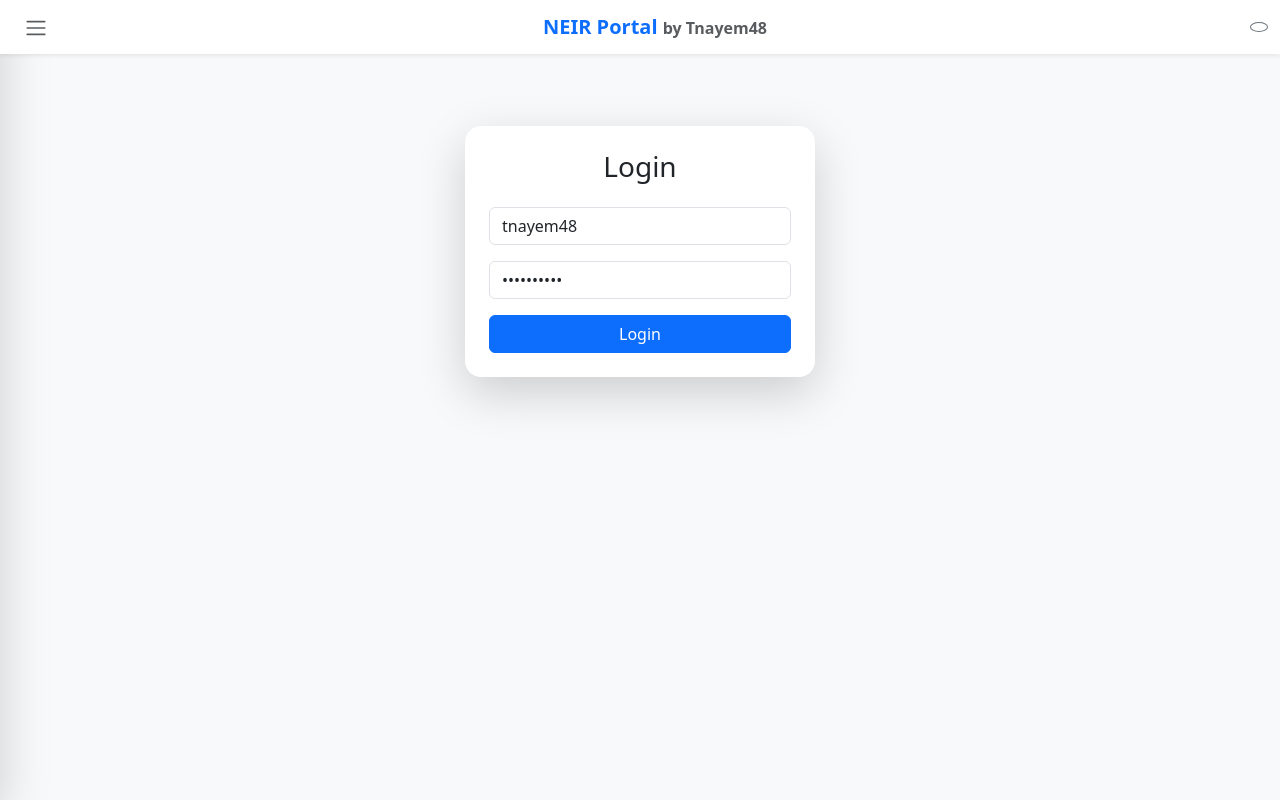
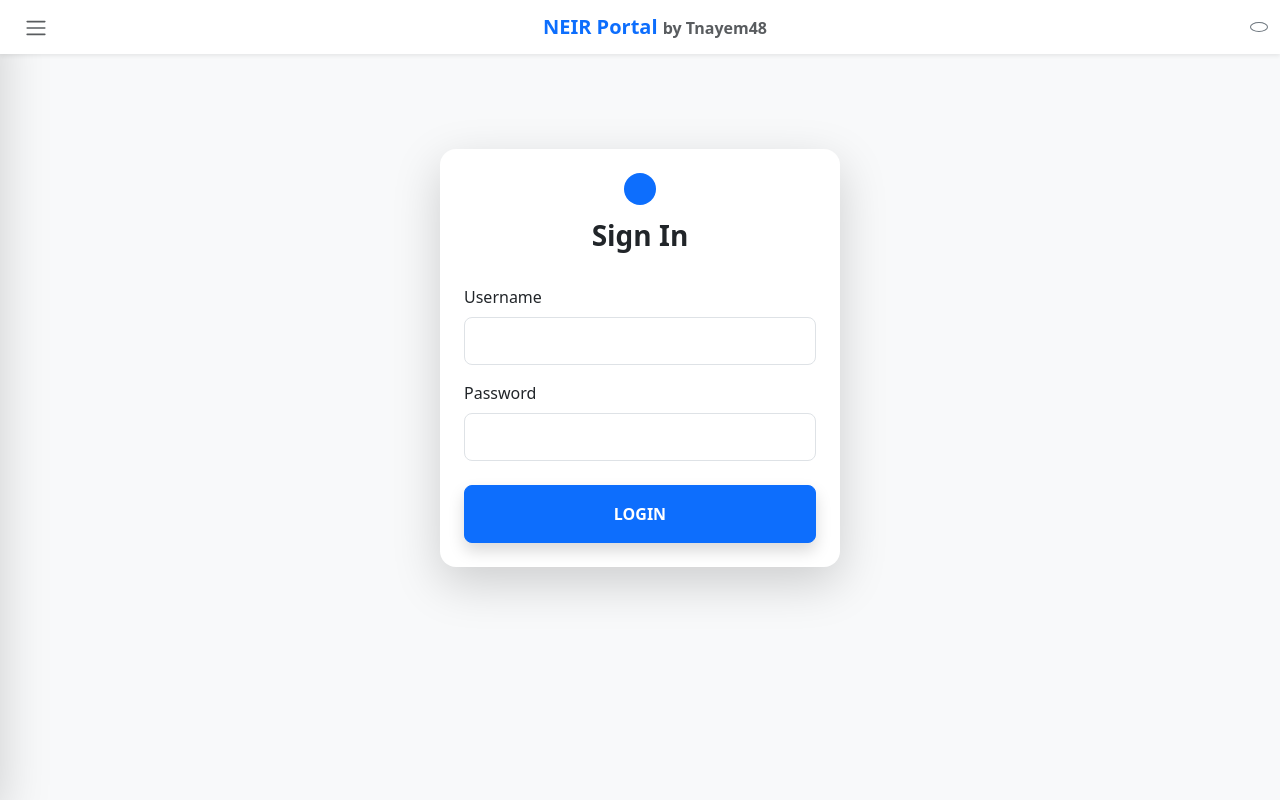
Before and after one commit to nayem-48ai/iMEi-BD, a Next.js app: page /login in a window 1280 px wide. Built offline with nearby package versions, Linux system fonts and the light colour scheme.

Commit message:
Update page.js

```diff
--- a/app/login/page.js
+++ b/app/login/page.js
@@ -1,14 +1,18 @@
 "use client";
 import { useState } from 'react';
 import axios from 'axios';
+import { useAuth } from '@/context/AuthContext';
 import LoadingSpinner from '@/components/LoadingSpinner';
 
 export default function Login() {
-    const [username, setUsername] = useState('tnayem48');
-    const [password, setPassword] = useState('Torikul$48');
+    const [username, setUsername] = useState('');
+    const [password, setPassword] = useState('');
     const [loading, setLoading] = useState(false);
+    const { login } = useAuth();
 
-    const handleLogin = async () => {
+    const handleLogin = async (e) => {
+        e.preventDefault();
+        if (!username || !password) return alert("ইউজারনেম ও পাসওয়ার্ড দিন");
         setLoading(true);
         try {
             const res = await axios.post('/api/proxy', {
@@ -16,25 +20,39 @@ export default function Login() {
                 payload: { username, password }
             });
             if (res.data.idToken) {
-                localStorage.setItem('token', res.data.idToken);
-                alert("Login Successful!");
+                login(res.data.idToken);
                 window.location.href = '/profile';
             } else {
-                alert(res.data.message || "Login failed");
+                alert(res.data.message || "ভুল ইউজারনেম বা পাসওয়ার্ড");
             }
-        } catch (e) { alert("Error connecting to server"); }
+        } catch (e) {
+            alert("সিস্টেমে সমস্যা হচ্ছে, পরে চেষ্টা করুন।");
+        }
         setLoading(false);
     };
 
     return (
-        <div className="d-flex justify-content-center mt-5">
-            <div className="card p-4 shadow-lg border-0 rounded-4" style={{width: '350px'}}>
-                <h3 className="text-center mb-4">Login</h3>
-                <input className="form-control mb-3" placeholder="Username" value={username} onChange={e=>setUsername(e.target.value)} />
-                <input className="form-control mb-3" type="password" placeholder="Password" value={password} onChange={e=>setPassword(e.target.value)} />
-                <button className="btn btn-primary w-100" onClick={handleLogin} disabled={loading}>
-                    {loading ? <LoadingSpinner /> : 'Login'}
-                </button>
+        <div className="d-flex justify-content-center align-items-center" style={{minHeight: '70vh'}}>
+            <div className="card p-4 shadow-lg border-0 rounded-4" style={{width: '100%', maxWidth: '400px'}}>
+                <div className="text-center mb-4">
+                    <div className="bg-primary d-inline-block p-3 rounded-circle text-white mb-2">
+                        <i className="bi bi-lock-fill fs-2"></i>
+                    </div>
+                    <h3 className="fw-bold">Sign In</h3>
+                </div>
+                <form onSubmit={handleLogin}>
+                    <div className="mb-3">
+                        <label className="form-label">Username</label>
+                        <input className="form-control form-control-lg" value={username} onChange={e=>setUsername(e.target.value)} required />
+                    </div>
+                    <div className="mb-4">
+                        <label className="form-label">Password</label>
+                        <input className="form-control form-control-lg" type="password" value={password} onChange={e=>setPassword(e.target.value)} required />
+                    </div>
+                    <button className="btn btn-primary w-100 py-3 fw-bold rounded-3 shadow" disabled={loading}>
+                        {loading ? <LoadingSpinner /> : 'LOGIN'}
+                    </button>
+                </form>
             </div>
         </div>
     );
```
